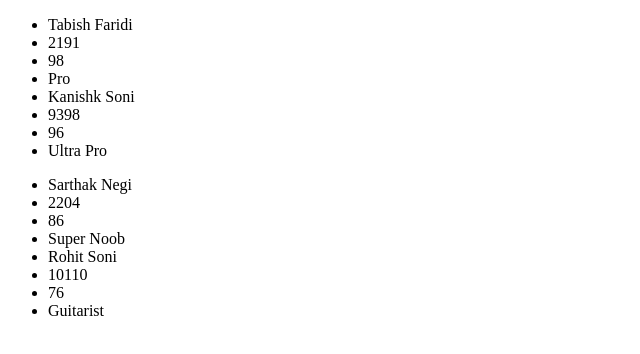
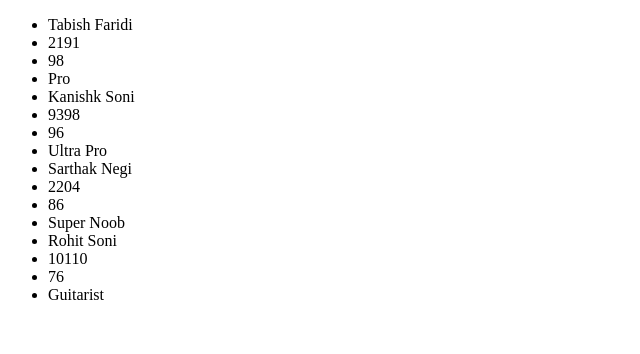
Before and after one commit to sarthak-negi22/100daysReact, a React (Create React App) app: page / in a window 1280 px wide. Shown: the top 354 px of the page, without its empty margins (0-640 px from the left). Built offline with nearby package versions, Linux system fonts and the light colour scheme.

Commit message:
RenderList completed

```diff
--- a/src/RenderList.js
+++ b/src/RenderList.js
@@ -75,12 +75,61 @@ function FilterEg() {
     )
 }
 
+function ListKey() {
+    const subjMarks = [{
+
+        sno: 1,
+        uid: 2191,
+        name: 'Tabish Faridi',
+        skill: 'Pro',
+        marks : 98
+    } ,
+
+        {
+            sno: 2,
+            uid: 9398,
+            name: 'Kanishk Soni',
+            skill: 'Ultra Pro',
+            marks: 96
+
+    } ,
+        {
+            sno: 3,
+            uid: 2204,
+            name: 'Sarthak Negi',
+            skill: 'Super Noob',
+            marks: 86
+        },
+        {
+            sno: 4,
+            uid: 10110,
+            name: 'Rohit Soni',
+            skill: 'Guitarist',
+            marks: 76
+        }
+]
+    const showNewMarks = subjMarks.map(student => {
+        return (
+            <>
+            <li key={ student.sno } >{ student.name }</li>
+            <li>{ student.uid }</li>
+            <li>{ student.marks }</li>
+            <li>{ student.skill }</li>
+            </>
+        );
+    });
+
+    return <ul>{ showNewMarks }</ul>;
+}
+
 export default function RenderList() {
     return (
         <div>
                 {/* <ListEg/> */}
 
-                <FilterEg/>
+                {/* <FilterEg/> */}
+
+                <ListKey/>
         </div>
     );
 }
```
